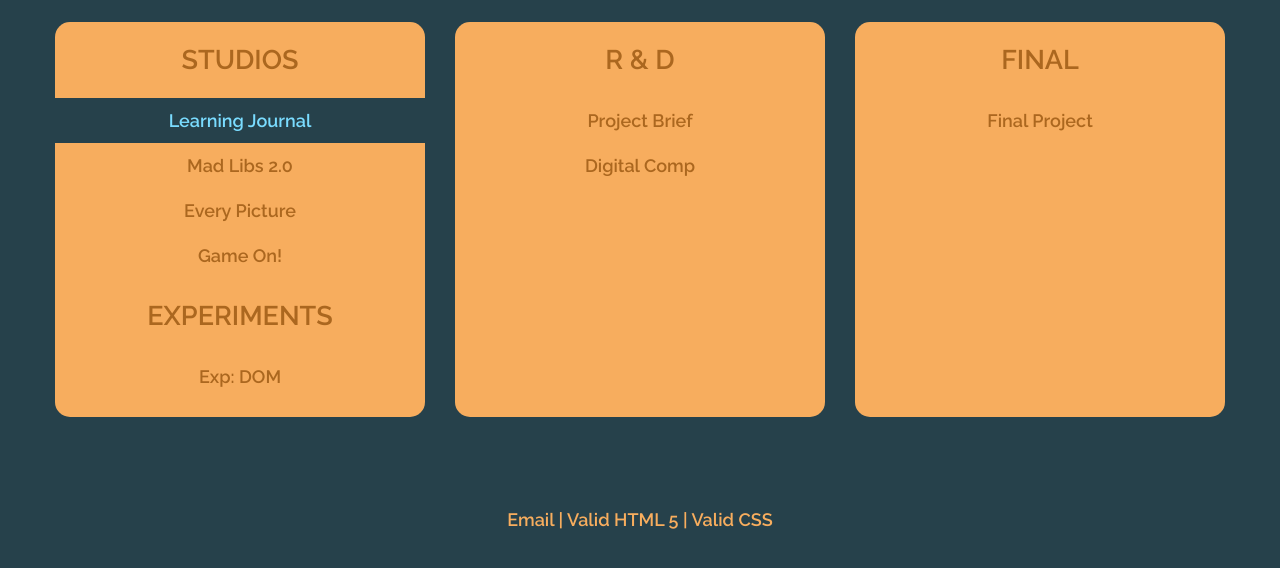
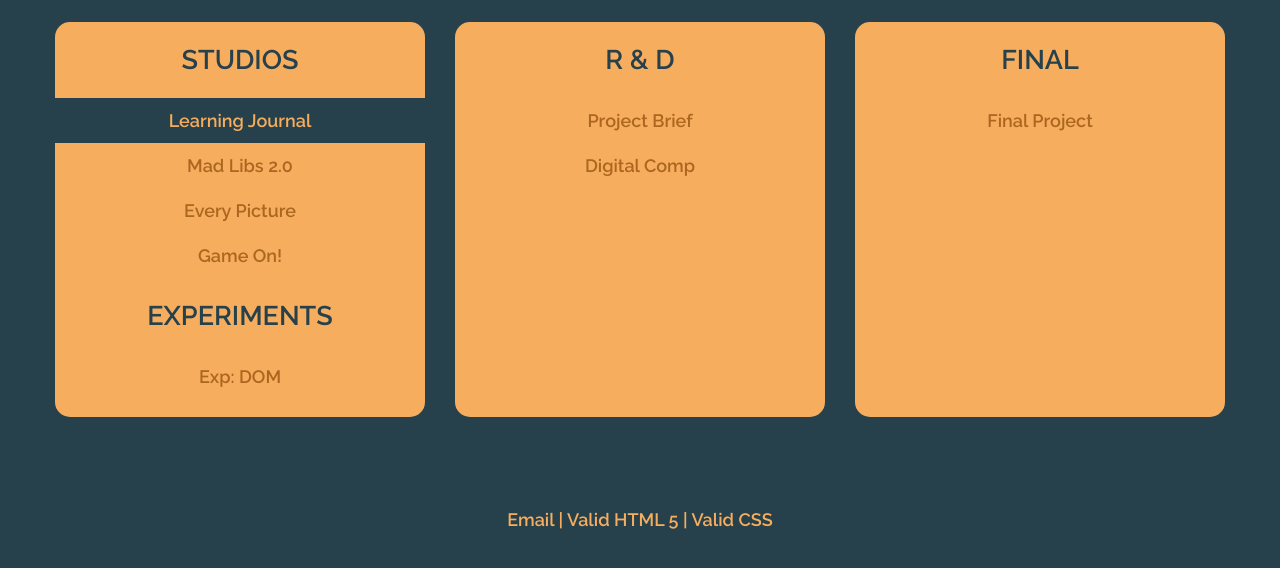
Before and after one commit to cory-risch-smith/cory-risch-smith.github.com, a plain HTML site: page DES157/index.html in a window 1280 px wide. In both pictures the pointer is over the link "Learning Journal". Shown: the part 196-764 px from the top of the page. Drawn offline with nearby package versions, Linux system fonts and the light colour scheme.

Commit message:
styling changes

```diff
--- a/DES157/styles.css
+++ b/DES157/styles.css
@@ -97,7 +97,7 @@ main > section {
   width: 400px;
   border-radius: 15px;
   background: #f7ad5e;
-  color: #ab671f;
+  color: #26414b;
   margin: 0 15px;
   text-align: center;
 }
@@ -127,7 +127,7 @@ main > section > ul > li > a {
 main > section > ul > li > a:hover {
   display: block;
   background-color: #26414b;
-  color: #7adcff;
+  color: #f7ad5e;
 }
 
 footer {
```
